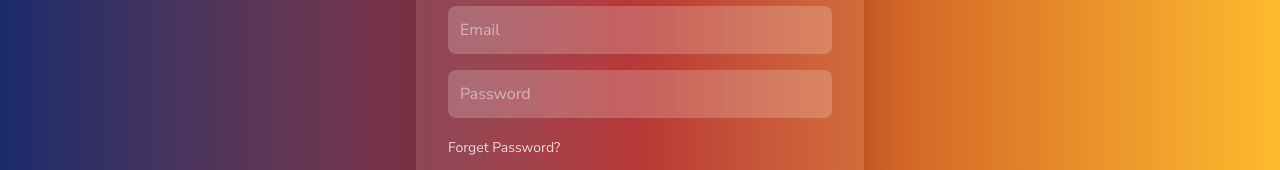
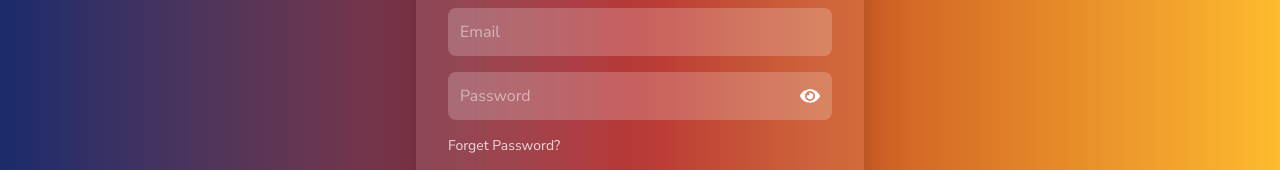
Before and after one commit to mahmudulkarim420/ph-tenth-assignment, a React (Vite) app: page /login in a window 1280 px wide. Shown: the part 292-462 px from the top of the page. Built offline with nearby package versions, Linux system fonts and the light colour scheme; no server answers.

Commit message:
login-updated

```diff
--- a/src/Pages/Login.jsx
+++ b/src/Pages/Login.jsx
@@ -3,11 +3,13 @@ import { Link, useNavigate } from 'react-router-dom';
 import { FcGoogle } from 'react-icons/fc';
 import { AuthContext } from '../Providers/AuthProvider';
 import toast from 'react-hot-toast';
+import { FaEye, FaEyeSlash } from 'react-icons/fa';
 
 const Login = () => {
   const { signIn, signInWithGoogle } = useContext(AuthContext);
   const [email, setEmail] = useState('');
   const [password, setPassword] = useState('');
+  const [showPassword, setShowPassword] = useState(false);
   const navigate = useNavigate();
 
   const handleLogin = async (e) => {
@@ -34,7 +36,9 @@ const Login = () => {
   return (
     <div className="min-h-screen flex items-center justify-center bg-gradient-to-r from-[#1A2A6C] via-[#B21F1F] to-[#FDBB2D] p-6">
       <div className="w-full max-w-md bg-white/10 backdrop-blur-xl rounded-2xl p-8 shadow-2xl text-white">
-        <h2 className="text-3xl font-semibold text-center mb-6">Login to BooksHaven</h2>
+        <h2 className="text-3xl font-semibold text-center mb-6">
+          Login to BooksHaven
+        </h2>
         <form onSubmit={handleLogin} className="space-y-4">
           <input
             type="email"
@@ -43,14 +47,25 @@ const Login = () => {
             onChange={(e) => setEmail(e.target.value)}
             className="w-full p-3 rounded-lg bg-white/20 focus:bg-white/30 outline-none"
           />
+          <div className="relative">
             <input
-            type="password"
+              type={showPassword ? 'text' : 'password'}
               placeholder="Password"
               value={password}
               onChange={(e) => setPassword(e.target.value)}
               className="w-full p-3 rounded-lg bg-white/20 focus:bg-white/30 outline-none"
+              required
               autoComplete="current-password"
             />
+
+            <button
+              type="button"
+              onClick={() => setShowPassword(!showPassword)}
+              className="absolute right-3 top-1/2 -translate-y-1/2 text-white text-xl"
+            >
+              {showPassword ? <FaEyeSlash /> : <FaEye />}
+            </button>
+          </div>
           <p className="text-sm mt-1 opacity-80">Forget Password?</p>
           <button
             type="submit"
@@ -67,7 +82,10 @@ const Login = () => {
           <FcGoogle className="text-2xl" /> Continue with Google
         </button>
         <p className="text-center mt-4">
-          Don't have an account? <Link to="/register" className="underline">Register</Link>
+          Don't have an account?{' '}
+          <Link to="/register" className="underline">
+            Register
+          </Link>
         </p>
       </div>
     </div>
```
Lines whose indentation alone changed are shown as unchanged.
